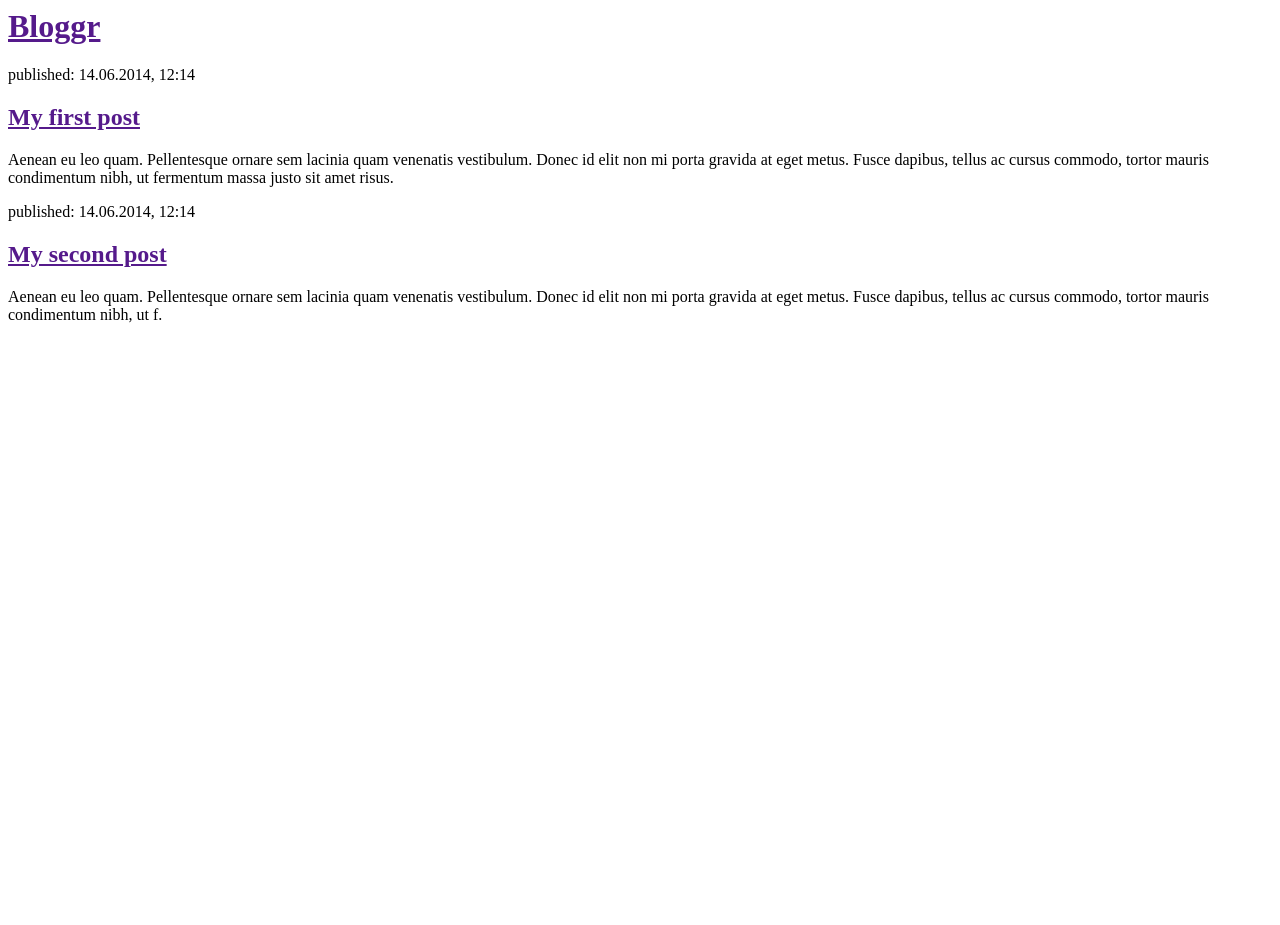
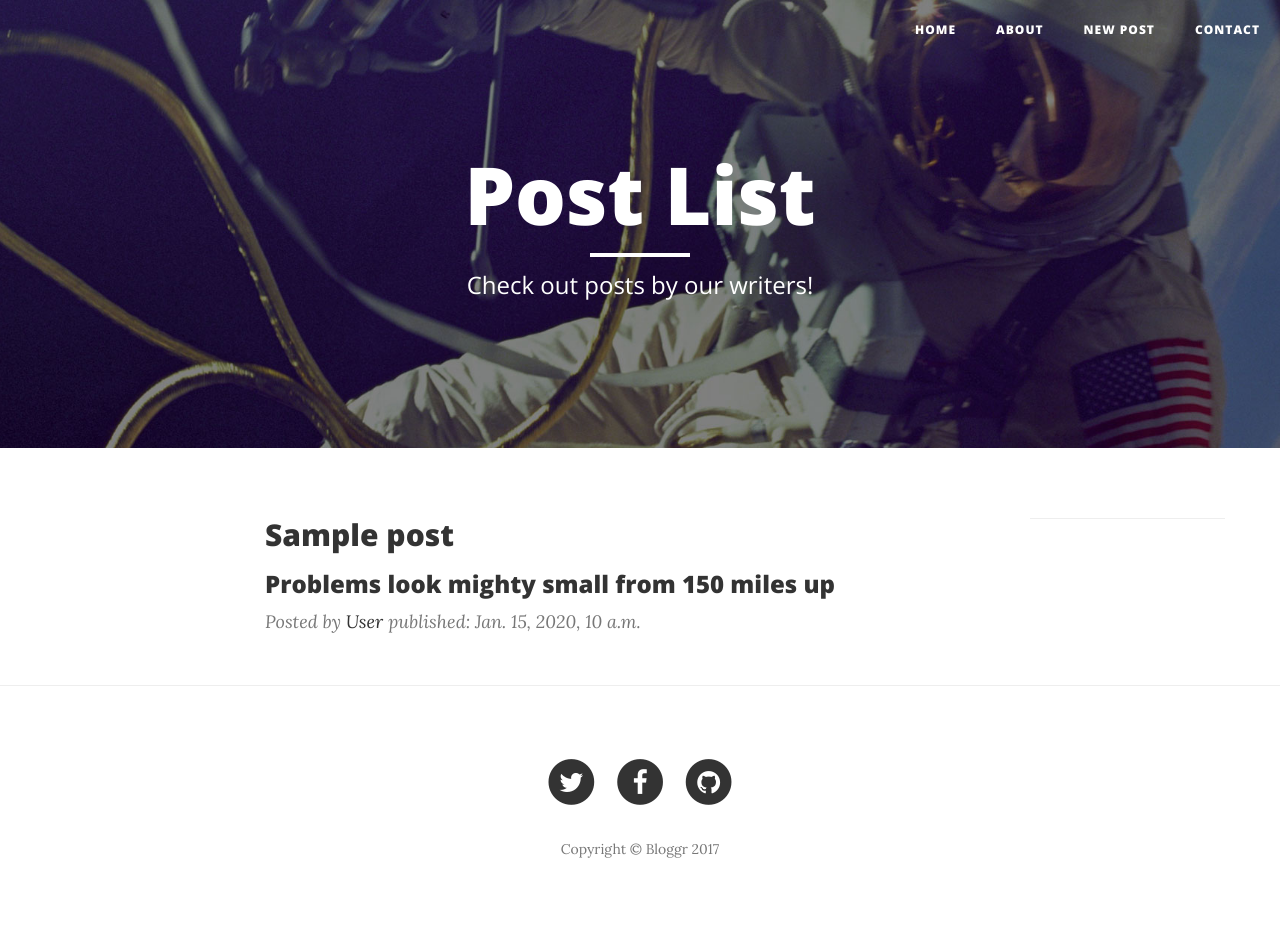
Before and after one commit to pixelexel/Bloggr, a Django app: template blog/templates/blog/post_list.html in a window 1280 px wide. Before the commit the page ends 323 px from the top, so only its background shows below. Run offline with Django 3.2, Linux system fonts and the light colour scheme; the template is opened without the code that fills it: most values are stand-ins (such as "Sample title", 1, 10 or a date in 2020); some libraries are stand-ins or nearby versions.

Commit message:
Added post list view

```diff
--- a/blog/templates/blog/post_list.html
+++ b/blog/templates/blog/post_list.html
@@ -1,22 +1,42 @@
-<html>
-    <head>
-        <title>Django Girls blog</title>
-    </head>
-    <body>
-        <div>
-            <h1><a href="">Bloggr</a></h1>
-        </div>
+{% extends 'blog/base.html' %}
+{% load staticfiles %}
 
-        <div>
-            <p>published: 14.06.2014, 12:14</p>
-            <h2><a href="">My first post</a></h2>
-            <p>Aenean eu leo quam. Pellentesque ornare sem lacinia quam venenatis vestibulum. Donec id elit non mi porta gravida at eget metus. Fusce dapibus, tellus ac cursus commodo, tortor mauris condimentum nibh, ut fermentum massa justo sit amet risus.</p>
-        </div>
+{% block content %}
 
-        <div>
-            <p>published: 14.06.2014, 12:14</p>
-            <h2><a href="">My second post</a></h2>
-            <p>Aenean eu leo quam. Pellentesque ornare sem lacinia quam venenatis vestibulum. Donec id elit non mi porta gravida at eget metus. Fusce dapibus, tellus ac cursus commodo, tortor mauris condimentum nibh, ut f.</p>
-        </div>
-    </body>
-</html>
+<!-- Header  -->
+<header class="intro-header" style="background-image: url('{% static "img/post-bg.jpg" %}')">
+    <div class="container">
+        <div class="row">
+            <div class="col-lg-8 col-lg-offset-2 col-md-10 col-md-offset-1">
+                <div class="site-heading">
+                    <h1>Post List</h1>
+                    <hr class="small">
+                    <span class="subheading">Check out posts by our writers!</span>
+                </div>
+             </div>
+          </div>
+      </div>
+</header>
+
+
+<!-- Main Content -->
+
+{% for post in posts %}
+  <div class="container">
+      <div class="row">
+          <div class="col-lg-8 col-lg-offset-2 col-md-10 col-md-offset-1">
+              <div class="post-preview">
+                    <h2 class="post-title">
+                      <a href="#">{{ post.title }}</a>
+                    </h2>
+                    <h3 class="post-subtitle">
+                      Problems look mighty small from 150 miles up
+                    </h3>
+                    <p class="post-meta">Posted by <a href="#">User</a> published: {{ post.published_date }}</p>
+              </div>
+          </div>
+          <hr>
+      </div>
+    </div>
+    {% endfor %}
+{% endblock %}
--- a/blog/urls.py
+++ b/blog/urls.py
@@ -5,5 +5,6 @@ urlpatterns = [
 url(r'^$', views.index, name = 'index'),
 url(r'^about/$', views.about, name = 'about'),
 url(r'^contact/$', views.contact, name = 'contact'),
-url(r'^post/new/$', views.post_new, name = 'post_new')
+url(r'^post/new/$', views.post_new, name = 'post_new'),
+url(r'^post/list/$', views.post_list, name = 'post_list')
 ]
--- a/blog/views.py
+++ b/blog/views.py
@@ -1,5 +1,6 @@
 # -*- coding: utf-8 -*-
 from __future__ import unicode_literals
+from django.utils import timezone
 
 from django.shortcuts import render, redirect, get_object_or_404
 from .forms import PostForm
@@ -27,3 +28,7 @@ def post_new(request):
     else:
         form = PostForm()
         return render(request, 'blog/post_new.html', {'form' : form})
+
+def post_list(request):
+    posts = Post.objects.filter(published_date__lte = timezone.now()).order_by('published_date')
+    return render(request, 'blog/post_list.html', {'posts' : posts})
```
